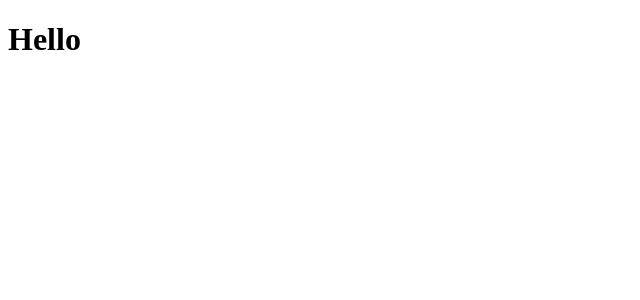
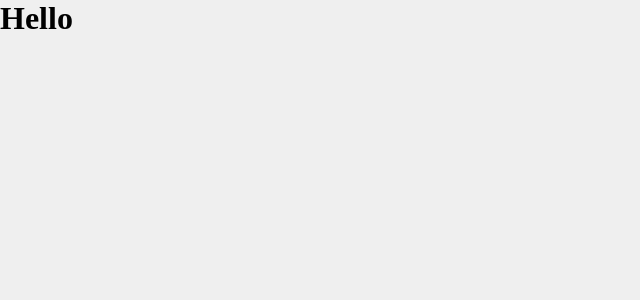
Before and after one commit to andreydantasvf/blog-alkabot, a React (Vite) app: page / in a window 1280 px wide. Shown: the top 300 px of the page, without its empty margins (0-640 px from the left). Built offline with nearby package versions, Linux system fonts and the light colour scheme.

Commit message:
Create global css

```diff
--- a/index.html
+++ b/index.html
@@ -1,12 +1,18 @@
 <!DOCTYPE html>
 <html lang="pt-br">
+
 <head>
+  <link rel="preconnect" href="https://fonts.googleapis.com">
+  <link rel="preconnect" href="https://fonts.gstatic.com" crossorigin>
   <meta charset="UTF-8" />
   <meta name="viewport" content="width=device-width, initial-scale=1.0" />
   <title>Blog</title>
+  <link href="https://fonts.googleapis.com/css2?family=Roboto+Slab:wght@400;700&display=swap" rel="stylesheet">
 </head>
+
 <body>
   <div id="root"></div>
   <script type="module" src="/src/main.tsx"></script>
 </body>
+
 </html>
--- a/src/main.tsx
+++ b/src/main.tsx
@@ -1,8 +1,10 @@
-import React from 'react'
-import ReactDOM from 'react-dom/client'
+import React from 'react';
+import ReactDOM from 'react-dom/client';
+import GlobalStyles from './styles/global';
 
 ReactDOM.createRoot(document.getElementById('root') as HTMLElement).render(
   <React.StrictMode>
+    <GlobalStyles />
     <h1>Hello</h1>
   </React.StrictMode>,
 )
--- /dev/null
+++ b/src/styles/global.ts
@@ -0,0 +1,30 @@
+import { createGlobalStyle } from "styled-components";
+
+export default createGlobalStyle`
+    * {
+        margin: 0;
+        padding: 0;
+        box-sizing: border-box;
+    }
+    :root {
+        font-size: 62.5%;
+    }
+    body {
+        background-color: #efefef;
+        -webkit-font-smoothing: antialiased;
+    }
+    body, input, button, textarea {
+        font-size: 1.6rem;
+        outline: none;
+    }
+    a {
+        text-decoration: none;
+    }
+    button, a {
+        cursor: pointer;
+        transition: filter 0.2s;
+    }
+    button:hover, a:hover {
+        filter: brightness(.9);
+    }
+`;
```
Lines whose indentation alone changed are shown as unchanged.
